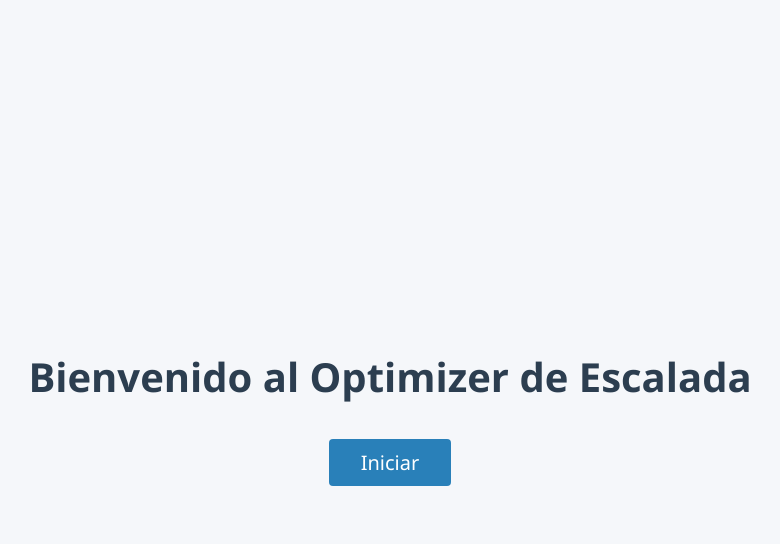
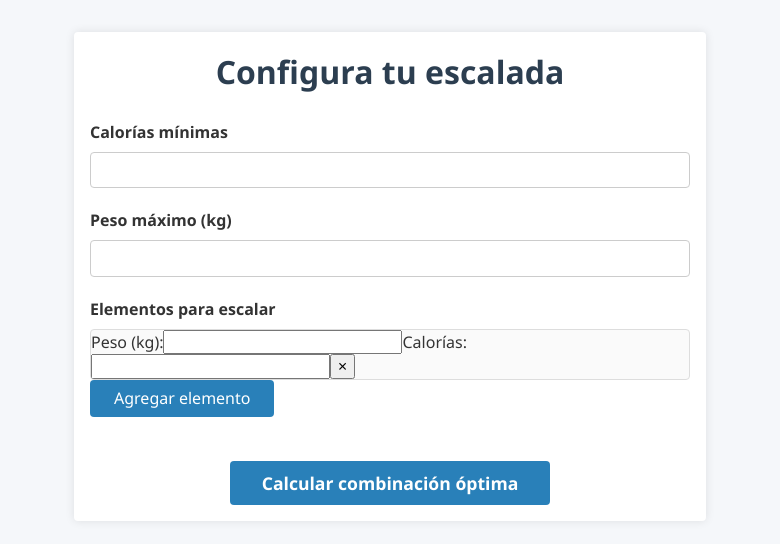
Before and after one commit to lfrancot106/pruebaTecnica, a plain HTML site: page index.html in a window 1280 px wide. Both pictures are taken after a click on the button "Iniciar". Shown: the whole page, without its empty margins (250-1030 px from the left). Drawn offline with Linux system fonts and the light colour scheme.

Commit message:
estructura javascript terminada en su mayoria, sin embargo falta solucionar conflictos con la funcion principal de calcularConvinacionOptima

```diff
--- a/script.js
+++ b/script.js
@@ -0,0 +1,173 @@
+document.addEventListener("DOMContentLoaded", () => {
+    // identificadores pantalla bienvenida
+    const btnIniciar = document.getElementById("btn-iniciar");
+    const inicioSection = document.getElementById("inicio");
+    // _____________fin____________________
+
+    // pantalla principal de la aplicación
+    const appSection = document.getElementById("app");
+    const btnAgregarElemento = document.getElementById("btn-agregar-elemento");
+    const listaElementos = document.getElementById("lista-elementos");
+    const formulario = document.getElementById("formulario");
+    const resultadoSection = document.getElementById("resultado");
+    const resultadoContenido = document.getElementById("resultado-contenido");
+
+    let contadorElementos = 0;
+
+    // Mostrar pantalla principal al iniciar
+    btnIniciar.addEventListener("click", () => {
+        inicioSection.style.display = "none";
+        appSection.style.display = "block";
+    });
+
+    // Función para crear un elemento con inputs y botón borrar
+    const crearElemento = (id) => {
+        const contenedor = document.createElement("div");
+        contenedor.className = "form__lista-item";
+
+        // Input peso
+        const labelPeso = document.createElement("label");
+        labelPeso.className = "form__lista-item-label";
+        labelPeso.setAttribute("for", `peso-${id}`);
+        labelPeso.textContent = "Peso (kg):";
+
+        const inputPeso = document.createElement("input");
+        inputPeso.type = "number";
+        inputPeso.min = "0";
+        inputPeso.required = true;
+        inputPeso.className = "form__lista-item-input";
+        inputPeso.id = `peso-${id}`;
+        inputPeso.name = `peso-${id}`;
+
+        // Input calorías
+        const labelCalorias = document.createElement("label");
+        labelCalorias.className = "form__lista-item-label";
+        labelCalorias.setAttribute("for", `calorias-${id}`);
+        labelCalorias.textContent = "Calorías:";
+
+        const inputCalorias = document.createElement("input");
+        inputCalorias.type = "number";
+        inputCalorias.min = "0";
+        inputCalorias.required = true;
+        inputCalorias.className = "form__lista-item-input";
+        inputCalorias.id = `calorias-${id}`;
+        inputCalorias.name = `calorias-${id}`;
+
+        // Botón eliminar
+        const btnBorrar = document.createElement("button");
+        btnBorrar.type = "button";
+        btnBorrar.className = "form__lista-item-borrar";
+        btnBorrar.textContent = "×";
+        btnBorrar.setAttribute("aria-label", "Eliminar elemento");
+
+        btnBorrar.addEventListener("click", () => {
+            contenedor.remove();
+        });
+
+        // Agregar elementos al contenedor
+        contenedor.appendChild(labelPeso);
+        contenedor.appendChild(inputPeso);
+        contenedor.appendChild(labelCalorias);
+        contenedor.appendChild(inputCalorias);
+        contenedor.appendChild(btnBorrar);
+
+        return contenedor;
+    };
+
+    // Agregar primer elemento al iniciar app
+    const agregarElemento = () => {
+        const nuevoElemento = crearElemento(contadorElementos);
+        listaElementos.appendChild(nuevoElemento);
+        contadorElementos++;
+    };
+
+    btnAgregarElemento.addEventListener("click", () => {
+        agregarElemento();
+    });
+
+    // Agregar un elemento inicial para que el usuario no parta vacío
+    agregarElemento();
+
+    // Función simple para mostrar mensaje de error
+    const mostrarError = (mensaje) => {
+        resultadoContenido.textContent = mensaje;
+        resultadoSection.style.display = "block";
+    };
+
+    // Función para calcular combinación óptima (placeholder, luego la mejoramos)
+    const calcularCombinacionOptima = (minCalorias, maxPeso, elementos) => {
+        // Por ahora solo retornamos todos si cumplen
+        let pesoTotal = elementos.reduce((acc, el) => acc + el.peso, 0);
+        let caloriasTotal = elementos.reduce((acc, el) => acc + el.calorias, 0);
+
+        if (caloriasTotal >= minCalorias && pesoTotal <= maxPeso) {
+            return elementos;
+        } else {
+            return null;
+        }
+    };
+
+    formulario.addEventListener("submit", (e) => {
+        e.preventDefault();
+
+        resultadoSection.style.display = "none";
+        resultadoContenido.textContent = "";
+
+        const minCalorias = Number(document.getElementById("calorias-min").value);
+        const maxPeso = Number(document.getElementById("peso-max").value);
+
+        if (minCalorias <= 0 || maxPeso <= 0) {
+            mostrarError("Por favor ingresa valores positivos para calorías y peso.");
+            return;
+        }
+
+        const elementos = [];
+
+        // Recolectar datos de cada elemento
+        const listaItems = listaElementos.querySelectorAll(".form__lista-item");
+        for (let item of listaItems) {
+            const pesoInput = item.querySelector('input[id^="peso-"]');
+            const caloriasInput = item.querySelector('input[id^="calorias-"]');
+
+            const peso = Number(pesoInput.value);
+            const calorias = Number(caloriasInput.value);
+
+            if (isNaN(peso) || isNaN(calorias) || peso < 0 || calorias < 0) {
+                mostrarError(
+                    "Por favor, completa todos los campos de peso y calorías correctamente."
+                );
+                return;
+            }
+
+            elementos.push({ peso, calorias });
+        }
+
+        if (elementos.length === 0) {
+            mostrarError("Debes agregar al menos un elemento.");
+            return;
+        }
+
+        const resultado = calcularCombinacionOptima(
+            minCalorias,
+            maxPeso,
+            elementos
+        );
+
+        if (!resultado) {
+            mostrarError(
+                "No se encontró una combinación válida con los datos ingresados."
+            );
+            return;
+        }
+
+        // Mostrar resultado
+        resultadoSection.style.display = "block";
+        let html = `<ul>`;
+        resultado.forEach((el, i) => {
+            html += `<li>Elemento ${i + 1}: Peso ${el.peso} kg, Calorías ${el.calorias}</li>`;
+        });
+        html += `</ul>`;
+
+        resultadoContenido.innerHTML = html;
+    });
+});
--- a/style.css
+++ b/style.css
@@ -57,13 +57,12 @@ h3 {
 .mainMenu__boton {
     background-color: var(--color-boton-fondo);
     color: var(--color-boton-texto);
-    border:var(--color-boton-texto) ;
+    border: none;
     padding: 0.75rem 2rem;
     font-size: 1.25rem;
     border-radius: var(--radio-borde);
     cursor: pointer;
-    transition: background-color 0.75s ease, padding 0.75s ease;
-    position: relative;
+    transition: background-color 0.3s ease;
 }
 
 .mainMenu__boton:hover {
@@ -73,7 +72,7 @@ h3 {
 
 /* ----------------------------------- */
 /* Bloque aplicacion (pantalla principal) */
-/*
+
 .aplicacion {
     max-width: 600px;
     margin: 2rem auto;
@@ -87,4 +86,116 @@ h3 {
     font-size: 2rem;
     margin-bottom: 1.5rem;
     text-align: center;
-} */
+}
+
+/* ----------------------------------- */
+/* Bloque formulario */
+
+.aplicacion__form {
+    display: flex;
+    flex-direction: column;
+    gap: 1.25rem;
+}
+
+.formulario__grupo {
+    display: flex;
+    flex-direction: column;
+}
+
+.form__label {
+    font-weight: 600;
+    margin-bottom: 0.5rem;
+}
+
+.form__input {
+    padding: 0.5rem 0.75rem;
+    font-size: 1rem;
+    border: 1px solid #ccc;
+    border-radius: var(--radio-borde);
+    transition: border-color 0.3s ease;
+}
+
+.form__input:focus {
+    border-color: var(--color-secundario);
+    outline: none;
+}
+
+/* Lista de elementos - inputs dinámicos */
+
+.form__lista {
+    display: flex;
+    flex-direction: column;
+    gap: 0.75rem;
+    max-height: 200px;
+    overflow-y: auto;
+    padding-right: 0.5rem;
+    border: 1px solid #ddd;
+    border-radius: var(--radio-borde);
+    background-color: #fafafa;
+}
+
+/* Botones */
+
+.form__boton {
+    background-color: var(--color-boton-fondo);
+    color: var(--color-boton-texto);
+    border: none;
+    padding: 0.6rem 1.5rem;
+    font-size: 1rem;
+    border-radius: var(--radio-borde);
+    cursor: pointer;
+    align-self: flex-start;
+    transition: background-color 0.3s ease;
+}
+
+.form__boton:hover,
+.form__boton:focus {
+    background-color: #1c5980;
+    outline: none;
+}
+
+/* Botón principal del formulario (submit) */
+
+.form__boton--principal {
+    align-self: center;
+    font-weight: 700;
+    font-size: 1.1rem;
+    padding: 0.75rem 2rem;
+    margin-top: 1.5rem;
+}
+
+/* ----------------------------------- */
+/* Resultados */
+
+.app__resultado {
+    margin-top: 2rem;
+    padding: var(--espaciado-base);
+    background-color: #eef6fb;
+    border-radius: var(--radio-borde);
+    border: 1px solid var(--color-secundario);
+}
+
+#resultado-contenido {
+    font-size: 1rem;
+    color: var(--color-principal);
+    white-space: pre-wrap;
+    /* para saltos de línea si los hay */
+}
+
+/* ----------------------------------- */
+/* Responsive básico */
+
+@media (max-width: 480px) {
+    .aplicacion {
+        margin: 1rem;
+        padding: 1rem;
+    }
+
+    .mainMenu__h1 {
+        font-size: 2rem;
+    }
+
+    .aplicacion__h2 {
+        font-size: 1.5rem;
+    }
+}
```
